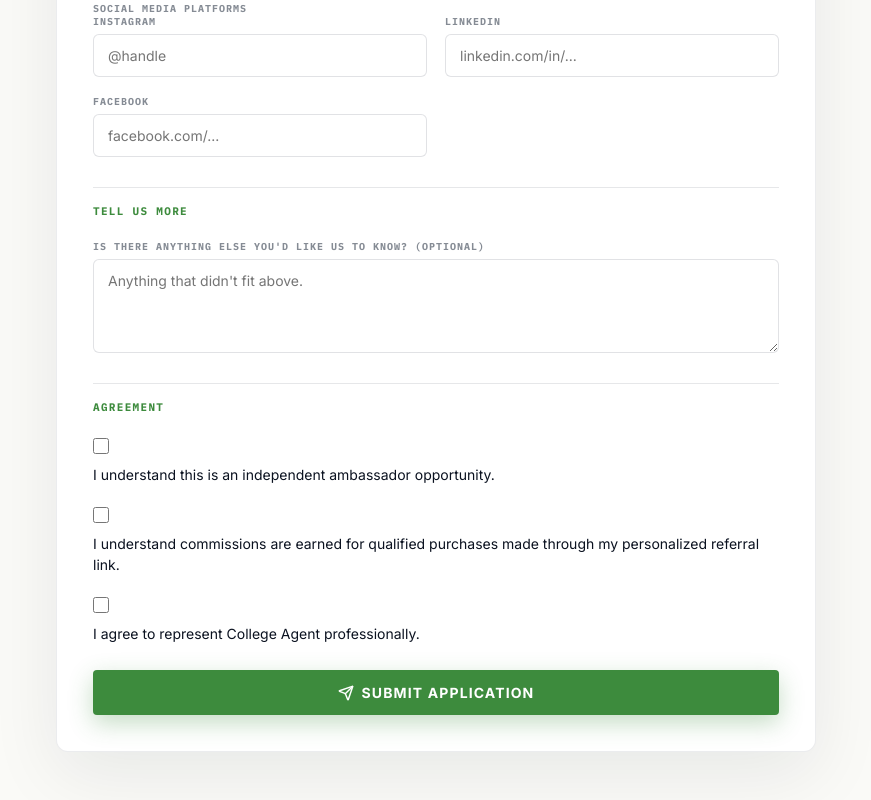
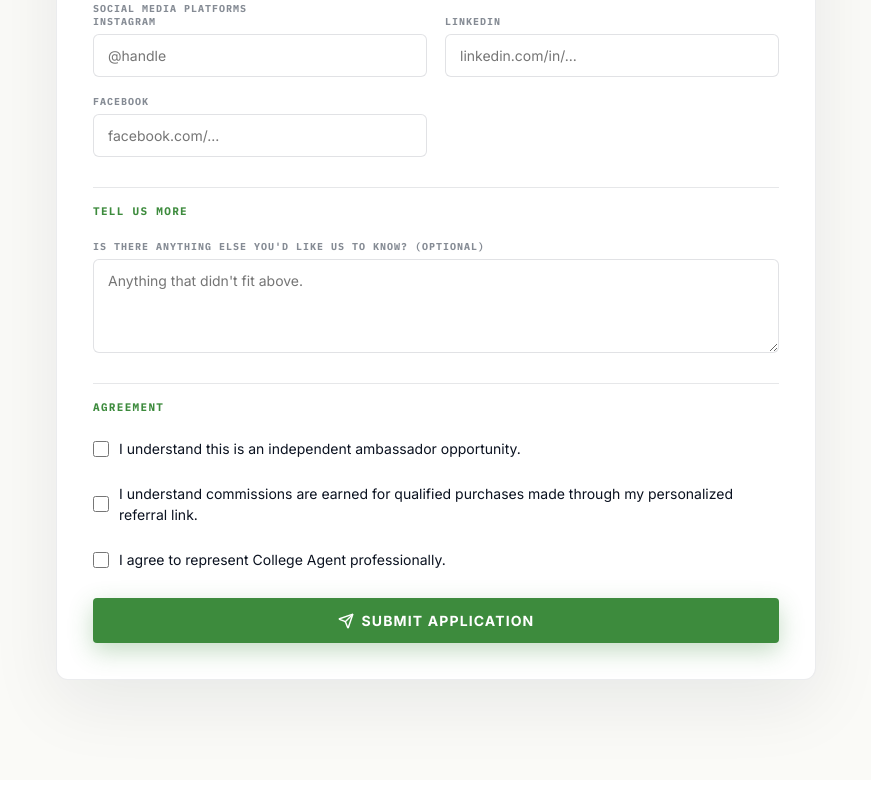
Before and after one commit to doralevich/the-college-agent, a Next.js app: page /ambassador/apply in a window 1280 px wide. Shown: the part 1543-2343 px from the top of the page, without its empty margins (204-1075 px from the left). Built offline with nearby package versions, Linux system fonts and the light colour scheme; no server answers.

Commit message:
Fix agreement checkboxes: inline with label text

```diff
--- a/app/ambassador/AmbassadorForm.tsx
+++ b/app/ambassador/AmbassadorForm.tsx
@@ -318,11 +318,11 @@ function AgreeCheckbox({ checked, onChange, label }: {
   checked: boolean; onChange: (v: boolean) => void; label: string;
 }) {
   return (
-    <label style={{ display: "flex", alignItems: "flex-start", gap: 10, cursor: "pointer", padding: "4px 0" }}>
+    <label style={{ display: "flex", flexDirection: "row", alignItems: "center", gap: 10, cursor: "pointer", padding: "6px 0" }}>
       <input
         type="checkbox" checked={checked}
         onChange={(e) => onChange(e.target.checked)}
-        style={{ width: 16, height: 16, accentColor: "var(--green)", flexShrink: 0, marginTop: 2, cursor: "pointer" }}
+        style={{ width: 16, height: 16, minWidth: 16, accentColor: "var(--green)", flexShrink: 0, margin: 0, cursor: "pointer" }}
       />
       <span style={{ fontSize: 14, color: "var(--navy)", lineHeight: 1.5, fontFamily: "inherit", fontWeight: 400, letterSpacing: 0, textTransform: "none" }}>{label}</span>
     </label>
```
